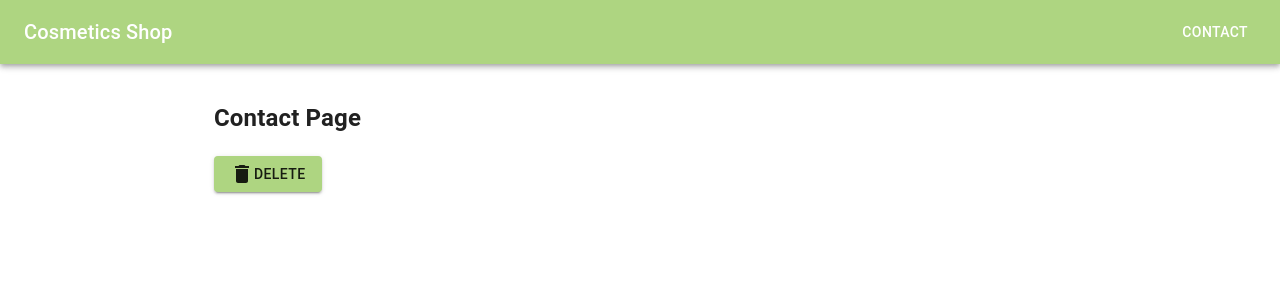
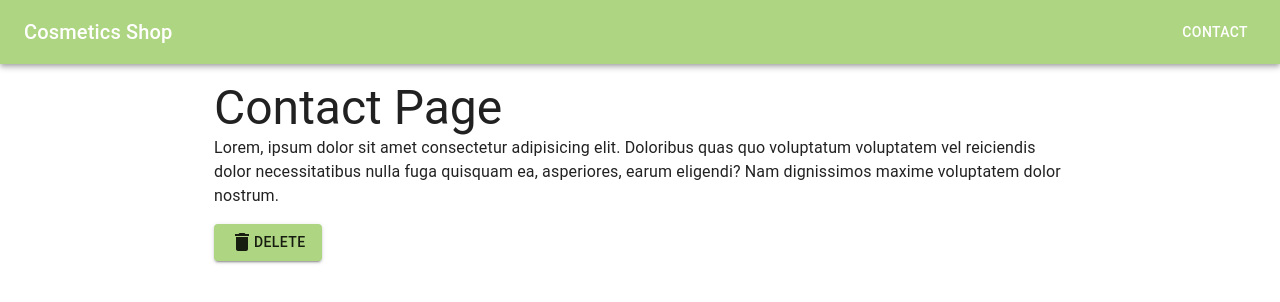
Before and after one commit to ch13Nataliia/cosmetic-shop, a Next.js app: page /contact in a window 1280 px wide. Shown: the top 302 px of the page. Built offline with nearby package versions, Linux system fonts and the light colour scheme.

Commit message:
added typography components

```diff
--- a/pages/contact.js
+++ b/pages/contact.js
@@ -1,6 +1,8 @@
 import Head from 'next/head';
 import Image from 'next/image';
 // import { Inter } from 'next/font/google';
+import Heading from '@/components/Heading';
+import Paragraph from '@/components/Paragraph';
 
 import { Button, DeleteIcon } from '@/components/mui/index';
 
@@ -17,7 +19,8 @@ export default function Contact() {
         <link rel="icon" href="/favicon.ico" />
       </Head>
       <Layout>
-        <h2>Contact Page</h2>
+        <Heading component='h2' variant="h3">Contact Page</Heading>
+        <Paragraph>Lorem, ipsum dolor sit amet consectetur adipisicing elit. Doloribus quas quo voluptatum voluptatem vel reiciendis dolor necessitatibus nulla fuga quisquam ea, asperiores, earum eligendi? Nam dignissimos maxime voluptatem dolor nostrum.</Paragraph>
         <Button variant='contained'>
           <DeleteIcon />Delete
         </Button>
```
